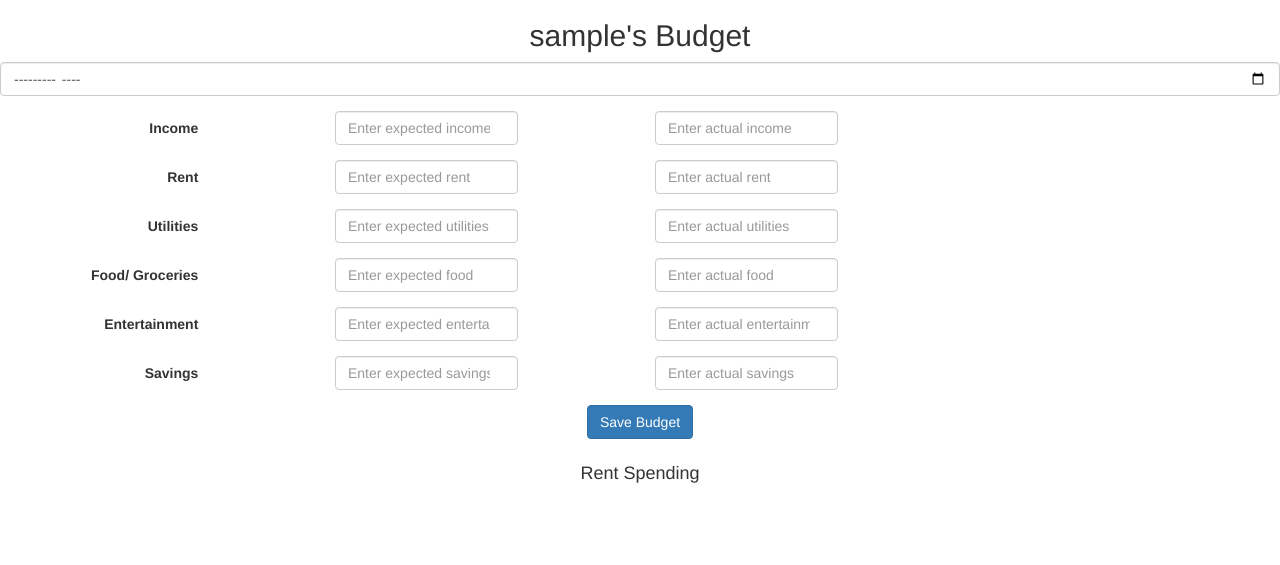
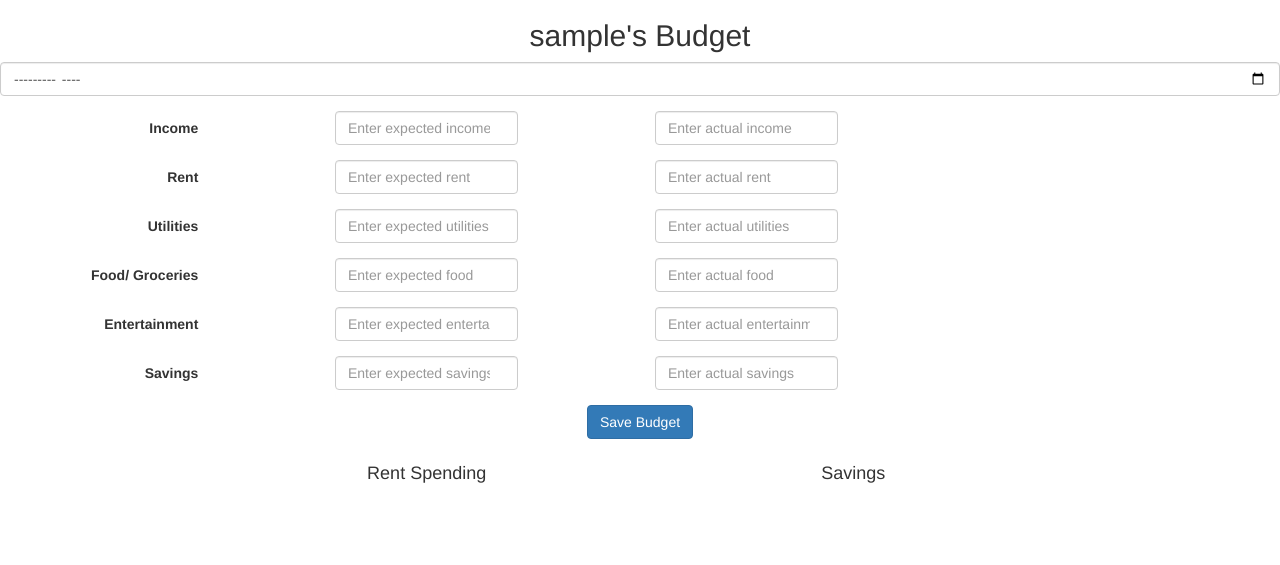
Before and after one commit to abarnes023/budget_app, a Flask app: template templates/budget.html in a window 1280 px wide. Shown: the part 73-638 px from the top of the page. Run offline with Flask 2, Linux system fonts and the light colour scheme; the template is opened without the code that fills it: most values are stand-ins (such as "Sample title", 1, 10 or a date in 2020); some libraries are stand-ins or nearby versions.

Commit message:
Finished spending() function and display

```diff
--- a/templates/budget.html
+++ b/templates/budget.html
@@ -90,21 +90,46 @@
             </div>
         </fieldset>
     </form>
+
+
     <div class="smiles">
+        <div class="row">
+            <div class="col-sm-2"></div>
+            <div class="col-sm-4">
+                <h4>Rent Spending</h4>
+            </div>
+            <div class="col-sm-4">
+                <h4>Savings</h4>
+            </div>
+        </div>
+        <div class="row">
+            <div class="col-sm-2"></div>
+            <div class="col-sm-4">
                 <div class="rent">
-            <h4>Rent Spending</h4>
                     {% if rent < 0 %}
                         <span style="color:gray;">Enter actual income and rent</span>
                     {% elif rent >= 0 and rent < 25 %}
-                <span style="color:green;">&#9786;</span>
+                        <span style="color:green;">&#9786; You're looking great!</span>
                     {% elif rent >= 25 and rent < 35 %}
-                <span style="color:yellow;">&#9863;</span>
+                        <span style="color:#e1e509;">&#9863; Rent spending is okay</span>
                     {% elif rent >= 35 %}
-                <span style="color:red;">&#9785;</span>
+                        <span style="color:red;">&#9785; Spending too much on rent</span>
                     {% endif %}
                 </div>
+            </div>
+            <div class="col-sm-4">
                 <div class="saved">
-
+                    {% if saved < 0 %}
+                        <span style="color:gray;">Enter actual income and savings</span>
+                    {% elif saved >= 0 and saved < 10 %}
+                        <span style="color:red;">&#9785; Cut back and save more</span>
+                    {% elif saved >= 10 and saved < 20 %}
+                        <span style="color:#e1e509;">&#9863; Consider saving a bit more</span>
+                    {% elif saved >= 20 %}
+                        <span style="color:green;">&#9786; Great job saving!</span>
+                    {% endif %}
+                </div>
+            </div>
         </div>
     </div>
 {% endblock %}
```
Also changed, not shown: budget.db. Lines whose indentation alone changed are shown as unchanged.
